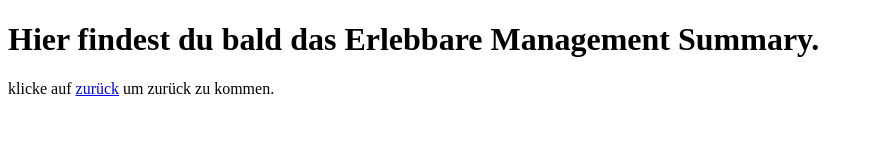
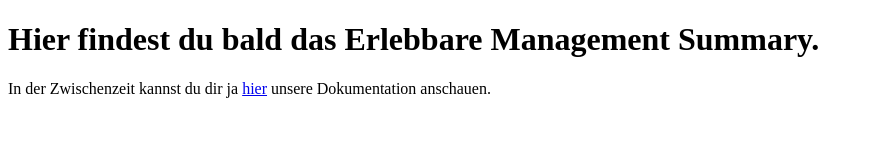
Before and after one commit to 3fireflies/3fireflies, a plain HTML site: page ems/index.html in a window 1280 px wide. Shown: the whole page, without its empty margins (0-873 px from the left). Drawn offline with Linux system fonts and the light colour scheme; some packages are replaced by stand-ins of ours; a script that the page names is missing.

Commit message:
Update index.html

```diff
--- a/ems/index.html
+++ b/ems/index.html
@@ -7,7 +7,10 @@
   </head>
   <body>
     <h1>Hier findest du bald das Erlebbare Management Summary.</h1>
-    <p>klicke auf <a href="../">zurück</a> um zurück zu kommen.</p>
+    <p>
+      In der Zwischenzeit kannst du dir ja <a href="../">hier</a> unsere
+      Dokumentation anschauen.
+    </p>
     <script
       type="module"
       src="https://unpkg.com/@splinetool/viewer@0.9.420/build/spline-viewer.js"
```
